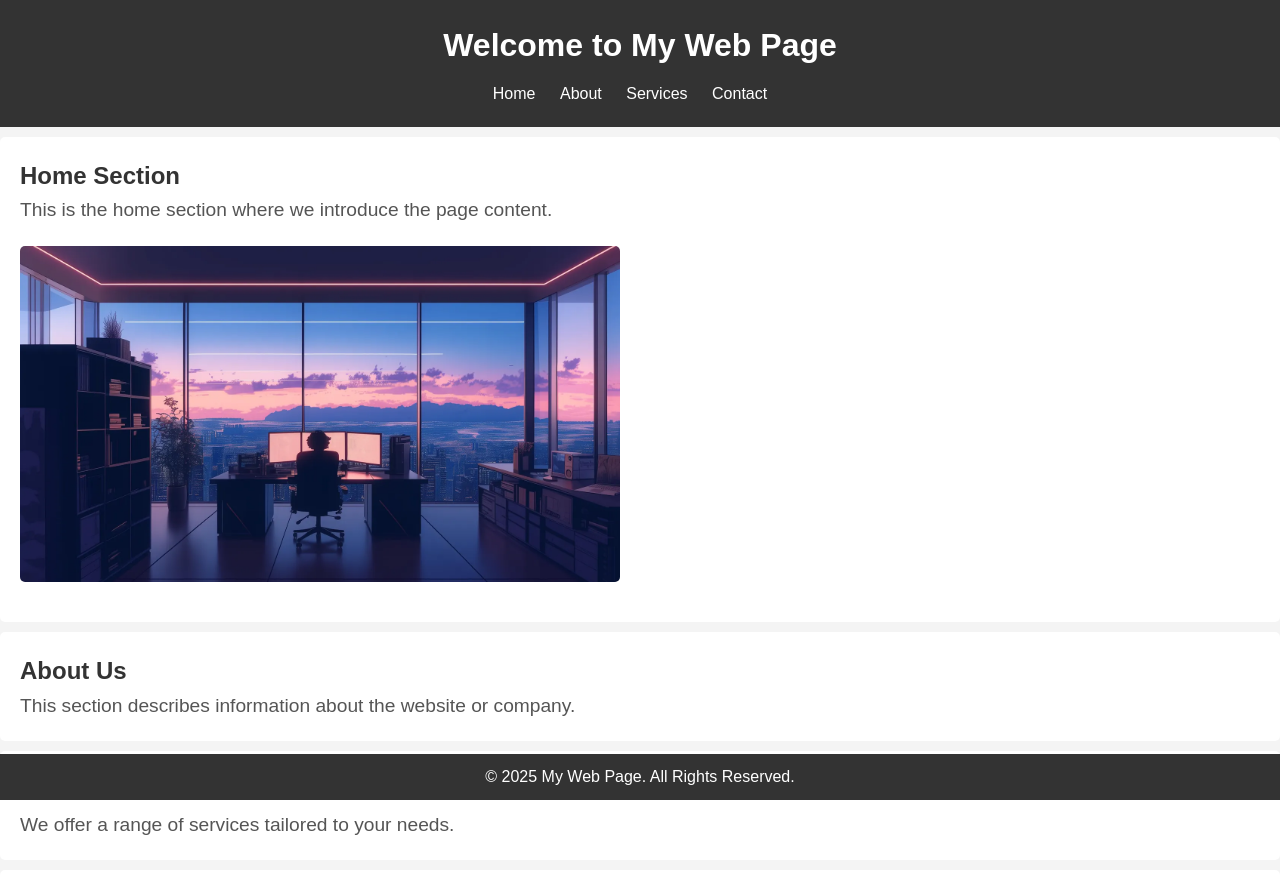
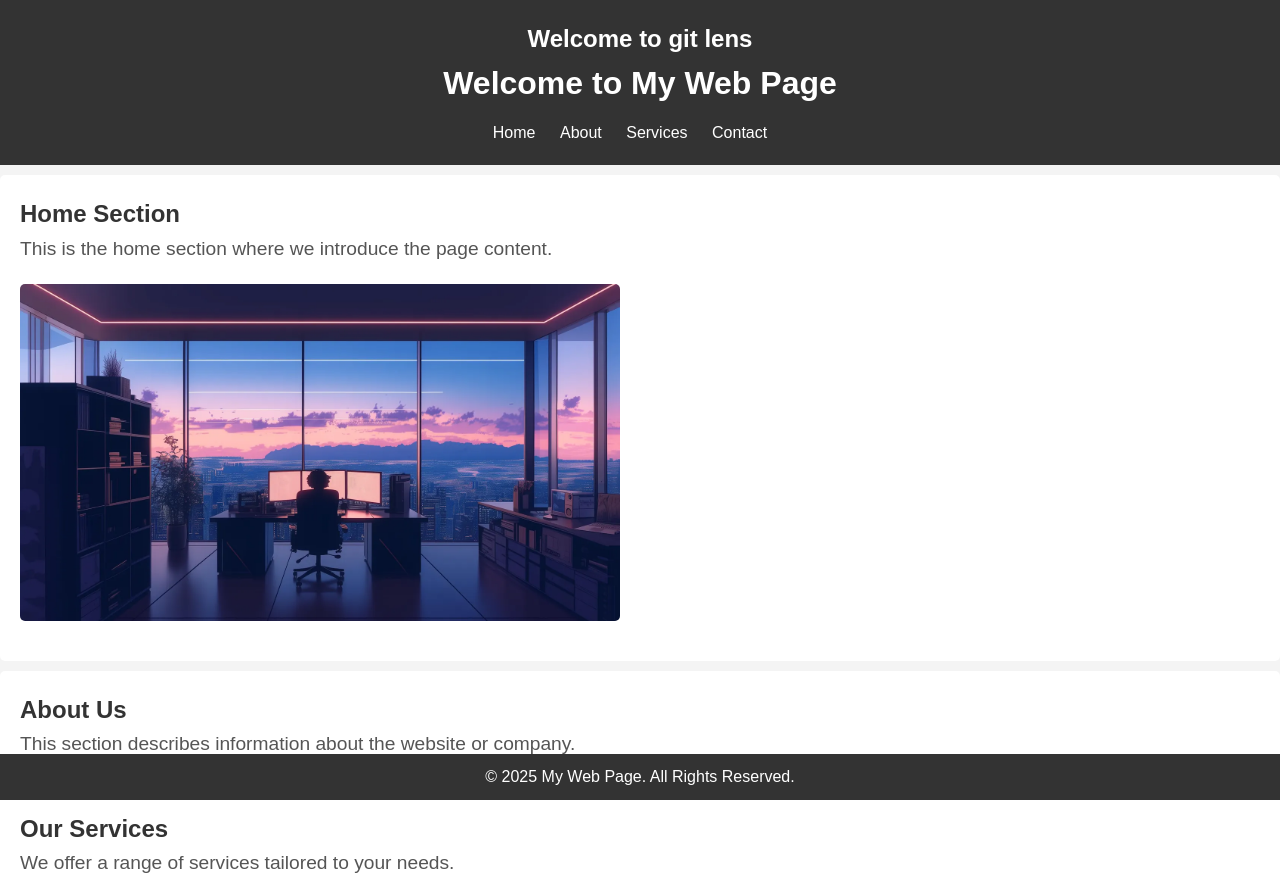
Before and after one commit to Gmp999/HTML-CSS, a plain HTML site: page index.html in a window 1280 px wide. Shown: the top 882 px of the page. Drawn offline with Linux system fonts and the light colour scheme.

Commit message:
modified html

```diff
--- a/index.html
+++ b/index.html
@@ -8,6 +8,7 @@
 </head>
 <body>
     <header>
+        <h2>Welcome to git lens</h2>
         <h1>Welcome to My Web Page</h1>
         <nav>
             <ul>
```
